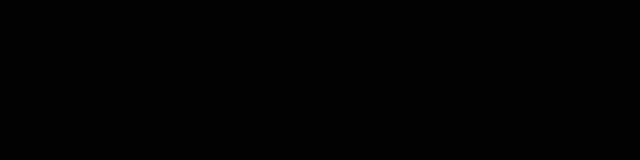
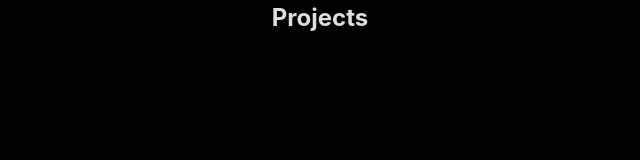
Before and after one commit to biancashiromoto/biancashiromoto.github.io, a React (Vite) app: page /projects in a window 1280 px wide. Before the commit this address had no page. Shown: the top 160 px of the page, without its empty margins (320-960 px from the left). Built offline with nearby package versions, Linux system fonts and the light colour scheme.

Commit message:
Add Projects route

```diff
--- a/src/App.jsx
+++ b/src/App.jsx
@@ -1,11 +1,13 @@
 import { BrowserRouter as Router, Route, Routes } from 'react-router-dom';
 import './App.css';
 import Home from './pages/Home/Home';
+import Projects from './pages/Projects/Projects';
 
 function App() {
   return (
     <Router>
       <Routes>
+        <Route path="/projects" element={ <Projects /> } />
         <Route exact path="/" element={ <Home /> } />
       </Routes>
     </Router>
```
